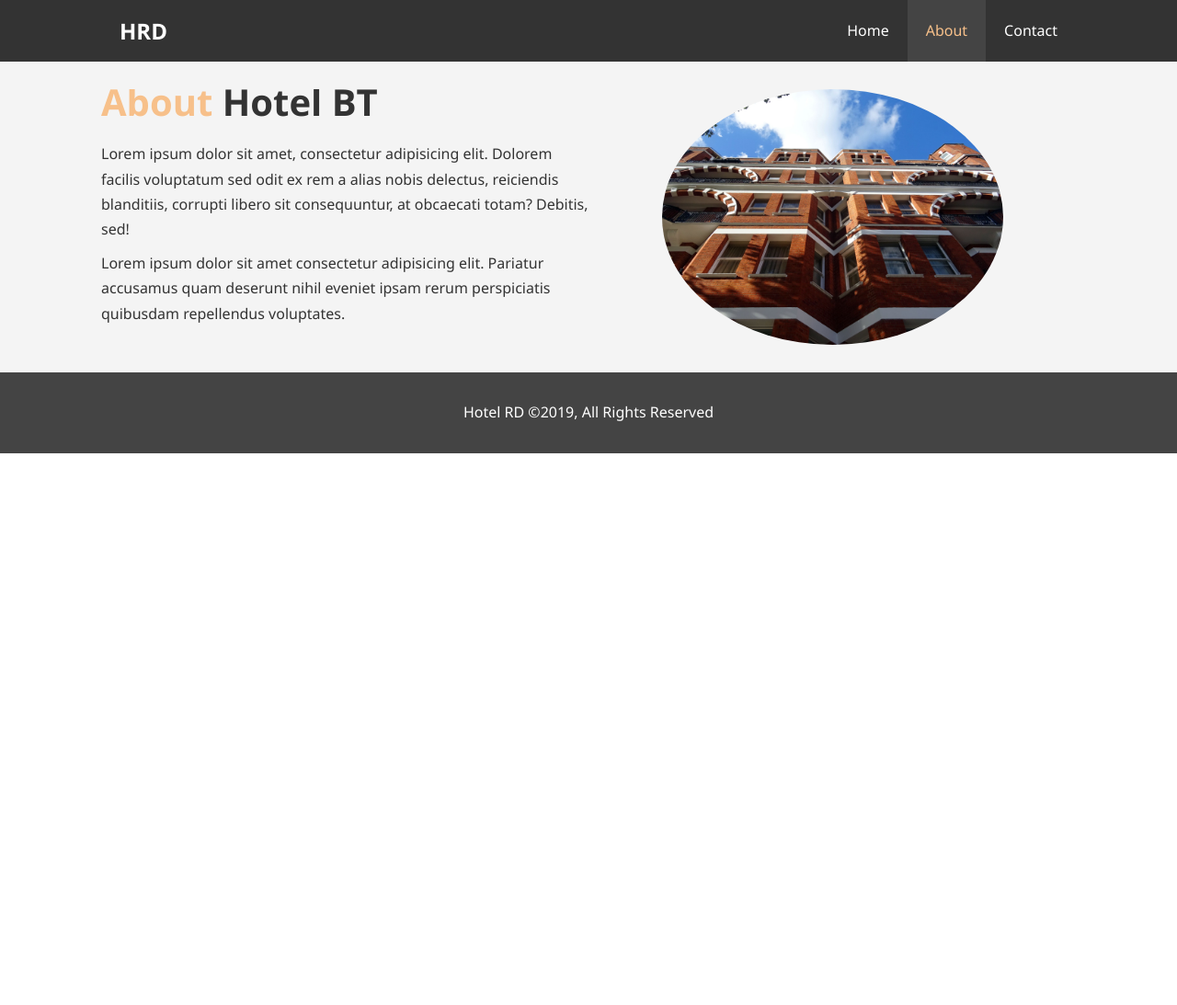
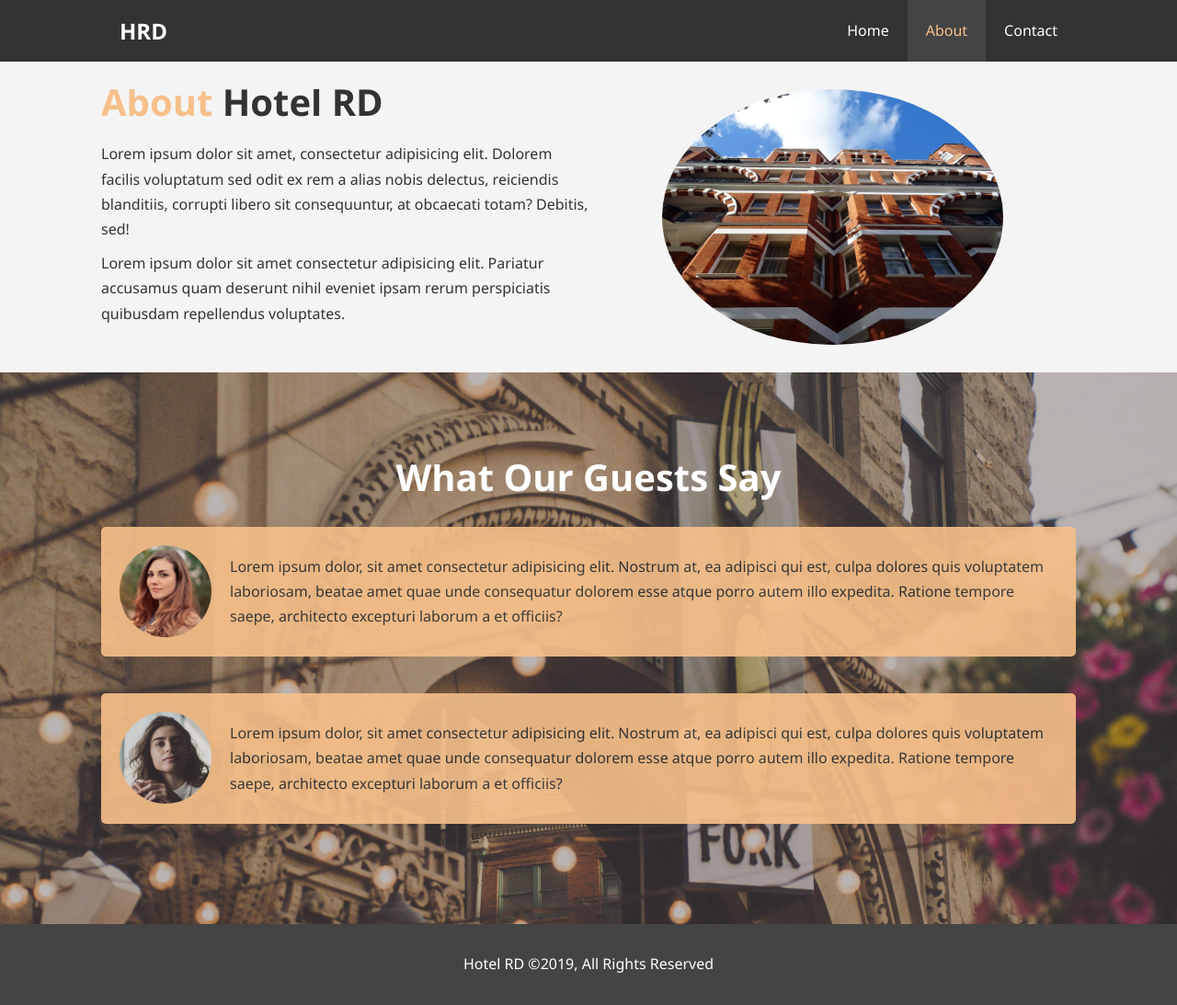
Before and after one commit to Soorajd/HOTEL-RD, a plain HTML site: page about.html in a window 1280 px wide. Shown: the whole page at 92% size. Before the commit the page ends 800 px from the top, so only its background shows below. Drawn offline with Linux system fonts and the light colour scheme.

Commit message:
About page completed with styles

```diff
--- a/about.html
+++ b/about.html
@@ -32,7 +32,7 @@
     <section id="about-info" class="bg-light py-3">
         <div class="container">
             <div class="info-left">
-                <h1 class="l-heading"><span class="primary-text">About</span> Hotel BT</h1>
+                <h1 class="l-heading"><span class="primary-text">About</span> Hotel RD</h1>
                 <p>Lorem ipsum dolor sit amet, consectetur adipisicing elit. Dolorem facilis voluptatum sed odit ex rem a alias nobis delectus, reiciendis blanditiis, corrupti libero sit consequuntur, at obcaecati totam? Debitis, sed!</p>
                 <p>Lorem ipsum dolor sit amet consectetur adipisicing elit. Pariatur accusamus quam deserunt nihil eveniet ipsam rerum perspiciatis quibusdam repellendus voluptates.</p>
             </div>
@@ -42,7 +42,21 @@
         </div>
     </section>
     <div class="clr"></div>
-    <section id="testimonials"></section>
+    <section id="testimonials" class="py-3">
+        <div class="container">
+            <h2 class="l-heading">What Our Guests Say</h2>
+            <div class="testimonial bg-primary">
+                <img src="./img/person-1.jpg" alt="Neus">
+                <p>Lorem ipsum dolor, sit amet consectetur adipisicing elit. Nostrum at, ea adipisci qui est, culpa dolores quis voluptatem laboriosam, beatae amet quae unde consequatur dolorem esse atque porro autem illo expedita. Ratione tempore saepe,
+                    architecto excepturi laborum a et officiis?</p>
+            </div>
+            <div class="testimonial bg-primary">
+                <img src="./img/person-2.jpg" alt="Kelly">
+                <p>Lorem ipsum dolor, sit amet consectetur adipisicing elit. Nostrum at, ea adipisci qui est, culpa dolores quis voluptatem laboriosam, beatae amet quae unde consequatur dolorem esse atque porro autem illo expedita. Ratione tempore saepe,
+                    architecto excepturi laborum a et officiis?</p>
+            </div>
+        </div>
+    </section>
 
 
     <footer id="main-footer">
--- a/styleSheets/styles.css
+++ b/styleSheets/styles.css
@@ -210,6 +210,33 @@
         width: 50%;
         min-height: 100%;
     }
+    /*Testimonials*/
+
+    #testimonials {
+        height: 600px;
+        background: url('../img/test-bg.jpg') no-repeat center center/cover;
+        padding-top: 100px;
+    }
+
+    #testimonials h2 {
+        text-align: center;
+        color: #fff;
+        padding-bottom: 40px;
+    }
+
+    #testimonials .testimonial {
+        margin-bottom: 40px;
+        padding: 20px;
+        border-radius: 5px;
+        opacity: 0.9;
+    }
+
+    #testimonials .testimonial img {
+        width: 100px;
+        float: left;
+        border-radius: 50%;
+        margin-right: 20px;
+    }
     /* Footer */
 
     #main-footer {
```
